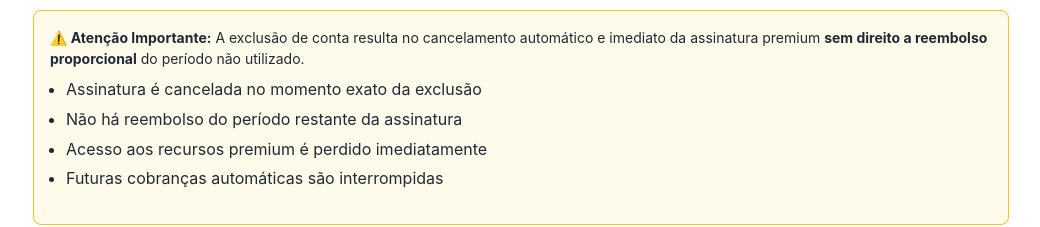
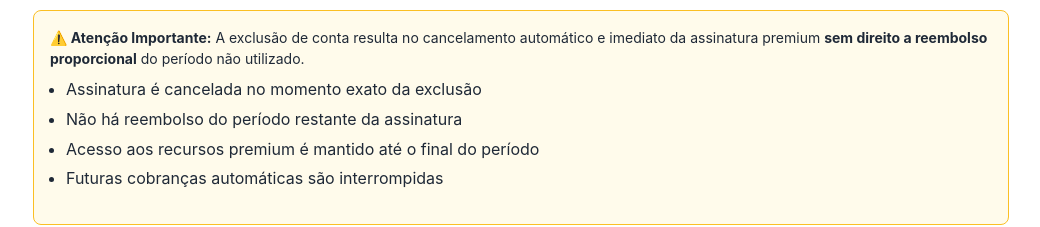
Before and after one commit to RomuloMaltez/glorychat-legal-docs, a plain HTML site: page terms-of-service.html in a window 1280 px wide. Shown: the part 3440-3667 px from the top of the page, without its empty margins (119-1159 px from the left). Drawn offline with Linux system fonts and the light colour scheme.

Commit message:
Update terms-of-service.html
cancelamento de assinatura mantém o plano premium até o final do período

```diff
--- a/terms-of-service.html
+++ b/terms-of-service.html
@@ -479,7 +479,7 @@
                         <ul style="margin-top: 0.5rem;">
                             <li>Assinatura é cancelada no momento exato da exclusão</li>
                             <li>Não há reembolso do período restante da assinatura</li>
-                            <li>Acesso aos recursos premium é perdido imediatamente</li>
+                            <li>Acesso aos recursos premium é mantido até o final do período</li>
                             <li>Futuras cobranças automáticas são interrompidas</li>
                         </ul>
                     </div>
```
